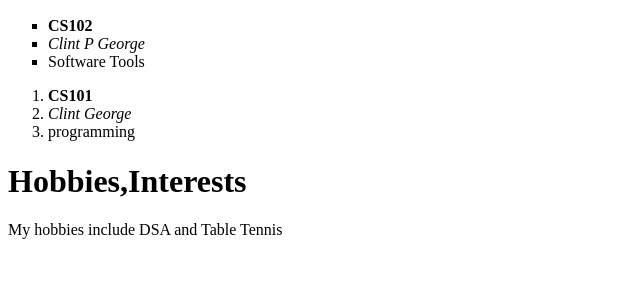
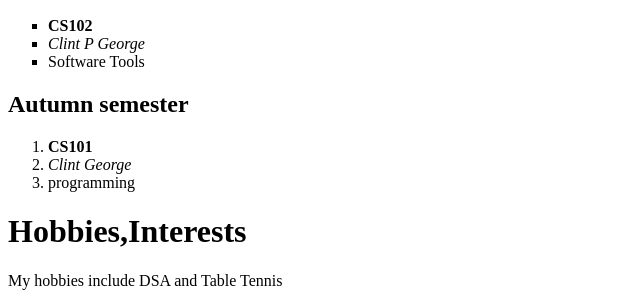
Before and after one commit to Shreya-2407/Shreya-2407.github.io, a plain HTML site: page index.html in a window 1280 px wide. Shown: the part 642-948 px from the top of the page, without its empty margins (0-640 px from the left). Before the commit the page ends 897 px from the top, so only its background shows below. Drawn offline with Linux system fonts and the light colour scheme.

Commit message:
Update index.html

```diff
--- a/index.html
+++ b/index.html
@@ -41,6 +41,7 @@
 	<li>Software Tools</li>
 
 </ul>
+<h2>Autumn semester</h2>
 <ol>
 	<li><b>CS101</b></li>
 	<li><i>Clint George</i></li>
```
